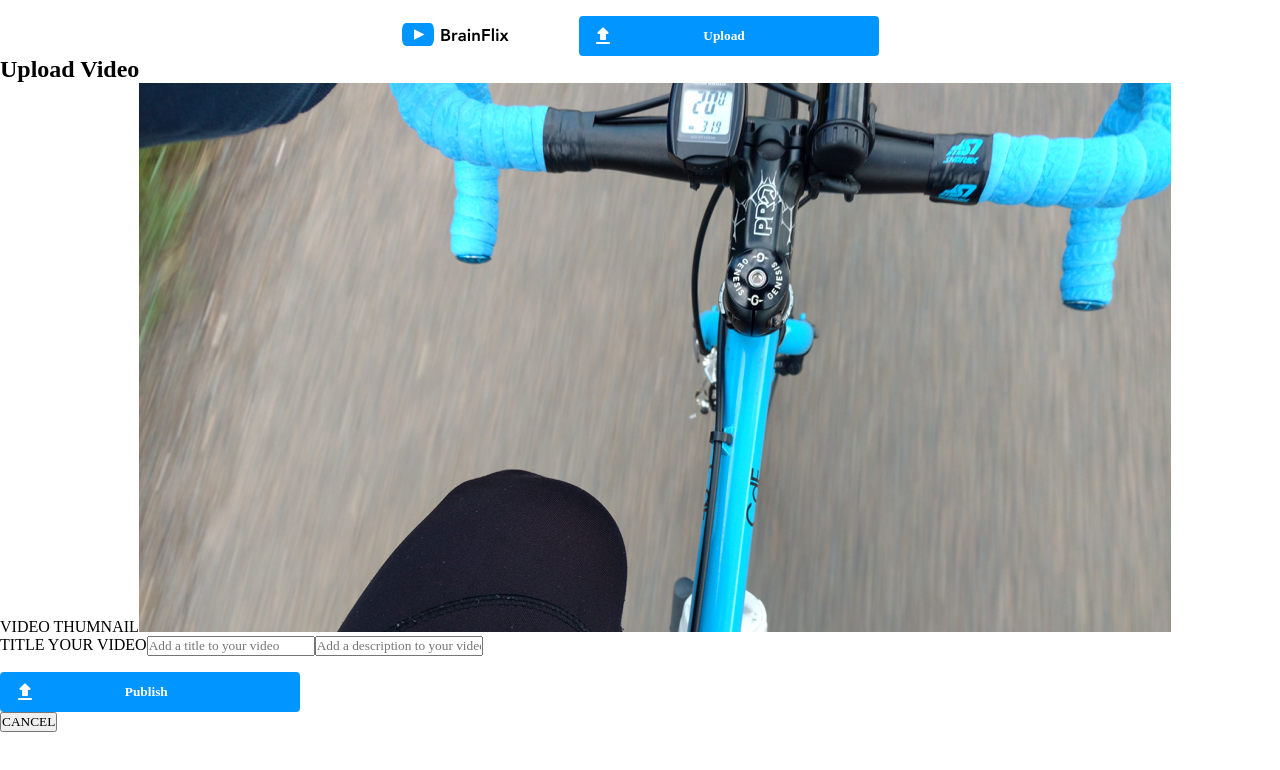
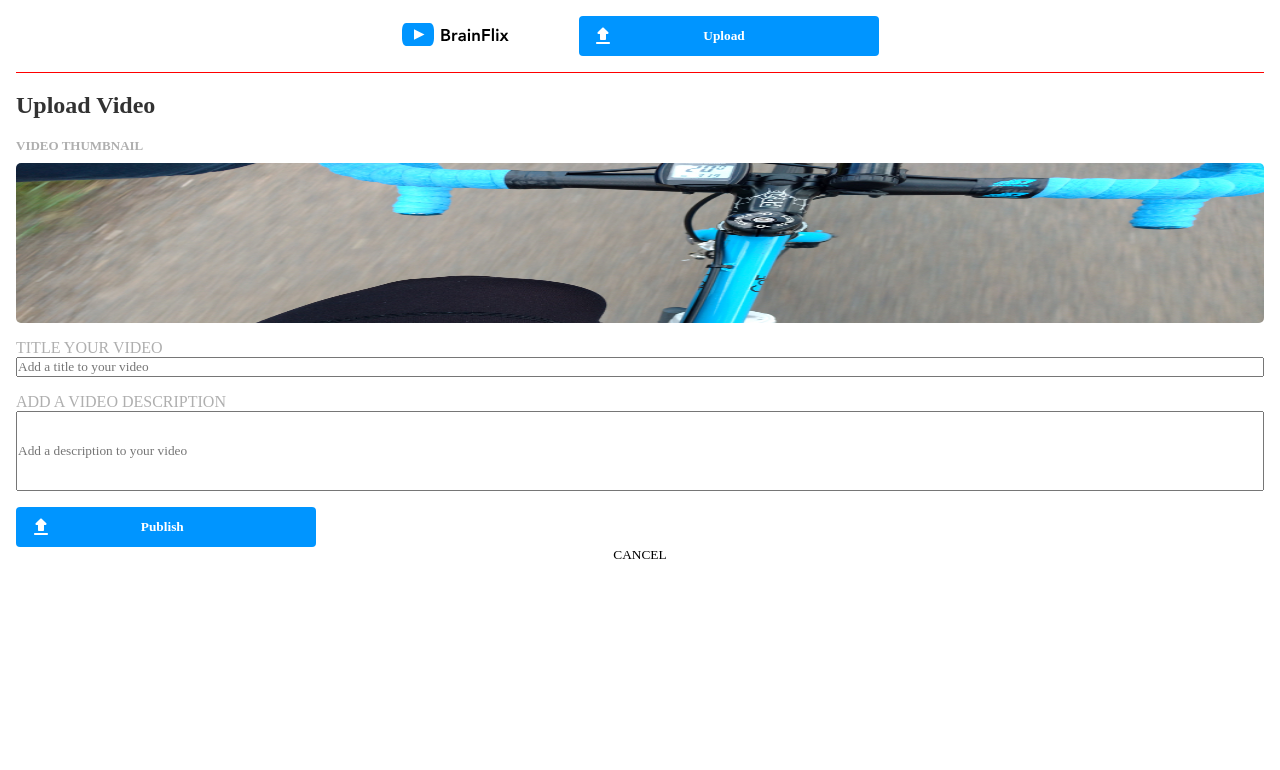
Before and after one commit to tenr/giancarlos-rodriguez-brainflix, a React (Create React App) app: page /upload in a window 1280 px wide. Shown: the top 770 px of the page. Built offline with nearby package versions, Linux system fonts and the light colour scheme; a web font is replaced by a local one.

Commit message:
styled the upload page 80% done

```diff
--- a/src/components/Header/Header.scss
+++ b/src/components/Header/Header.scss
@@ -27,8 +27,7 @@
     &__input-group {
       position: relative;
     }
-    &__logo {
-    }
+
     &__logo-image {
       max-height: 1.5625rem;
       max-width: 7.5rem;
--- a/src/pages/Upload/Upload.js
+++ b/src/pages/Upload/Upload.js
@@ -7,10 +7,10 @@ import uploadIcon from "../../assets/icons/upload.svg";
 function Upload() {
   return (
     <section className="upload">
-      <h1>Upload Video</h1>
+      <h1 className="upload__heading">Upload Video</h1>
 
       <div className="upload__thumbnail-wrapper">
-        <span className="uplaod__thumbnail-heading">VIDEO THUMNAIL</span>
+        <span className="upload__thumbnail-heading">VIDEO THUMBNAIL</span>
         <img src={thumbnail} alt="" className="upload__thumbnail-img" />
       </div>
 
@@ -25,6 +25,7 @@ function Upload() {
         </label>
 
         <label htmlFor="" className="upload__description-label">
+          ADD A VIDEO DESCRIPTION
           <input
             placeholder="Add a description to your video"
             type="text"
--- a/src/pages/Upload/Upload.scss
+++ b/src/pages/Upload/Upload.scss
@@ -3,7 +3,55 @@
 @use "../../styles/partials/typography" as *;
 @use "../../styles/partials/variables" as *;
 
-.upload__publish-btn {
+.upload {
+  padding-top: 1rem;
+  color: $BrainFlix-Black;
+  margin: 1rem 1rem;
+  //add a border bottom to the header to get rid of this red
+  border-top: 1px solid red;
+  &__heading {
+    @include m-pageHeader;
+    // font-weight: 600; change this weight to get closer tp mock up
+    padding-bottom: 1rem;
+  }
+  &__thumbnail-wrapper {
+    width: 100%;
+    display: flex;
+    flex-direction: column;
+  }
+  &__thumbnail-heading {
+    // font-weight: 600; change this weight to get closer tp mock up
+    @include m-subHeader;
+    color: $Silver;
+    padding-bottom: 0.5rem;
+  }
+  &__thumbnail-img {
+    height: 10rem;
+    object-fit: fill;
+    border-radius: 0.3125rem;
+  }
+  &__form {
+    display: flex;
+    flex-direction: column;
+  }
+
+  &__title-input,
+  &__description-input {
+    color: $BrainFlix-Black;
+  }
+  &__description-input {
+    height: 5rem;
+    padding: 0rem;
+  }
+  &__title-label,
+  &__description-label {
+    display: flex;
+    flex-direction: column;
+    color: $Silver;
+    margin-top: 1rem;
+  }
+
+  &__publish-btn {
     display: flex;
     justify-content: flex-start;
     align-items: center;
@@ -22,3 +70,9 @@
       background-color: $BrainFlix-DarkBlue;
     }
   }
+  &__cancel-btn {
+    background-color: $White;
+    outline: none;
+    border: none;
+  }
+}
```
Lines whose indentation alone changed are shown as unchanged.
